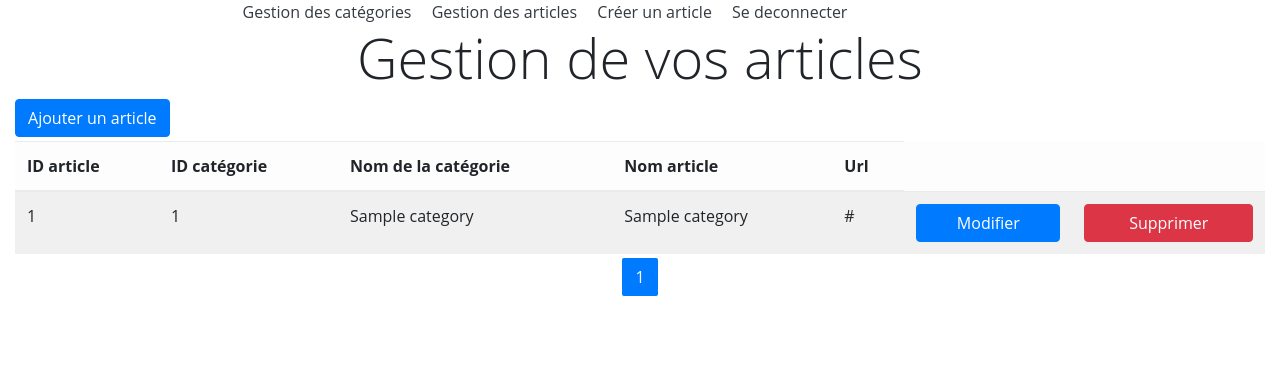
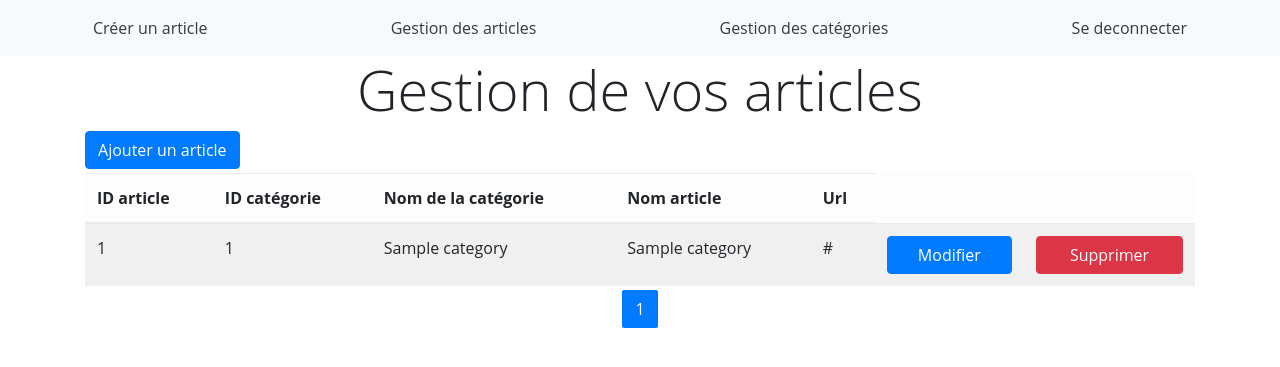
Before and after one commit to genibus/krav-web, a PHP site: page /admin/index.php in a window 1280 px wide. Shown: the top 367 px of the page. Run offline with PHP 8.4, Linux system fonts and the light colour scheme; the visitor is signed in with stand-in values (Sample User, id 1); tables that the repository leaves empty or names only in its code hold one stand-in row (values such as "Sample post"); some libraries are stand-ins or nearby versions.

Commit message:
Remove some useless code

```diff
--- a/admin/asset/part/header.php
+++ b/admin/asset/part/header.php
@@ -12,16 +12,14 @@
 </head>
 <body>
 <header>
-	<section class="container">
-		<div class="row">
-			<nav class="col-12 col-md-10 text-center">
-						<a href="categories.php" class="nav-link-custom text-dark p-2">Gestion des catégories</a>
-						<a href='index.php' class="nav-link-custom text-dark p-2">Gestion des articles</a>
-						<a href='article_create.php' class="nav-link-custom text-dark p-2">Créer un article</a>
-						<a href='logout.php' class="nav-link-custom text-dark p-2">Se deconnecter</a>
-				</nav>
-			</div>
-	</section>
+	<nav class="col-auto text-center nav navbar navbar-light bg-light">
+		<div class="container">
+			<a href='article_create.php' class="nav-link-custom text-dark p-2">Créer un article</a>
+			<a href='index.php' class="nav-link-custom text-dark p-2">Gestion des articles</a>
+			<a href="categories.php" class="nav-link-custom text-dark p-2">Gestion des catégories</a>
+			<a href='logout.php' class="nav-link-custom text-dark p-2">Se deconnecter</a>
+		</div>
+	</nav>
 </header>
-	<main role="main" class="col-sm-12 ml-sm-auto col-md-12">
+<main role="main" class="">
 		<?= flash(); ?>
--- a/admin/index.php
+++ b/admin/index.php
@@ -58,6 +58,7 @@ $description = "description";
 
 // On inclut le fichier header.php
 include_once 'asset/part/header.php'; ?>
+<div class="container">
 		<h1 class="text-center display-4">Gestion de vos articles</h1>
 		<a href="article_create.php" class="btn btn-primary">Ajouter un article</a>
 			<table class="table table-striped my-1 table-light table-hover">
```
Also changed, not shown: admin/asset/part/footer.php (+2 -7 lines).
